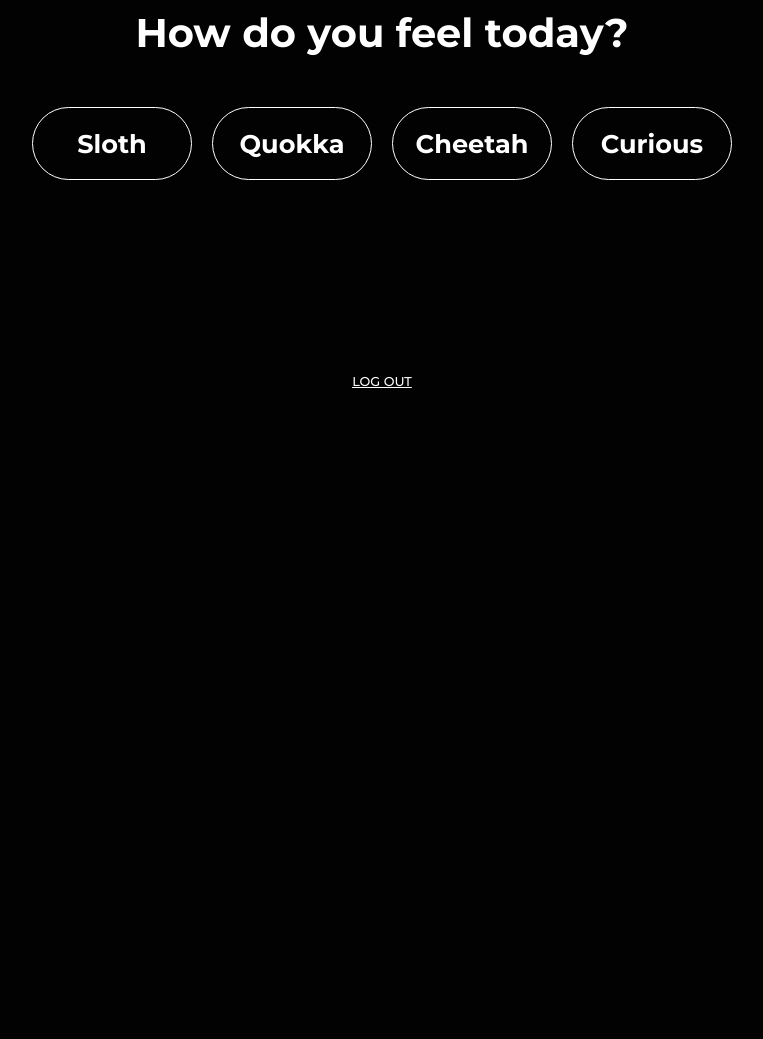
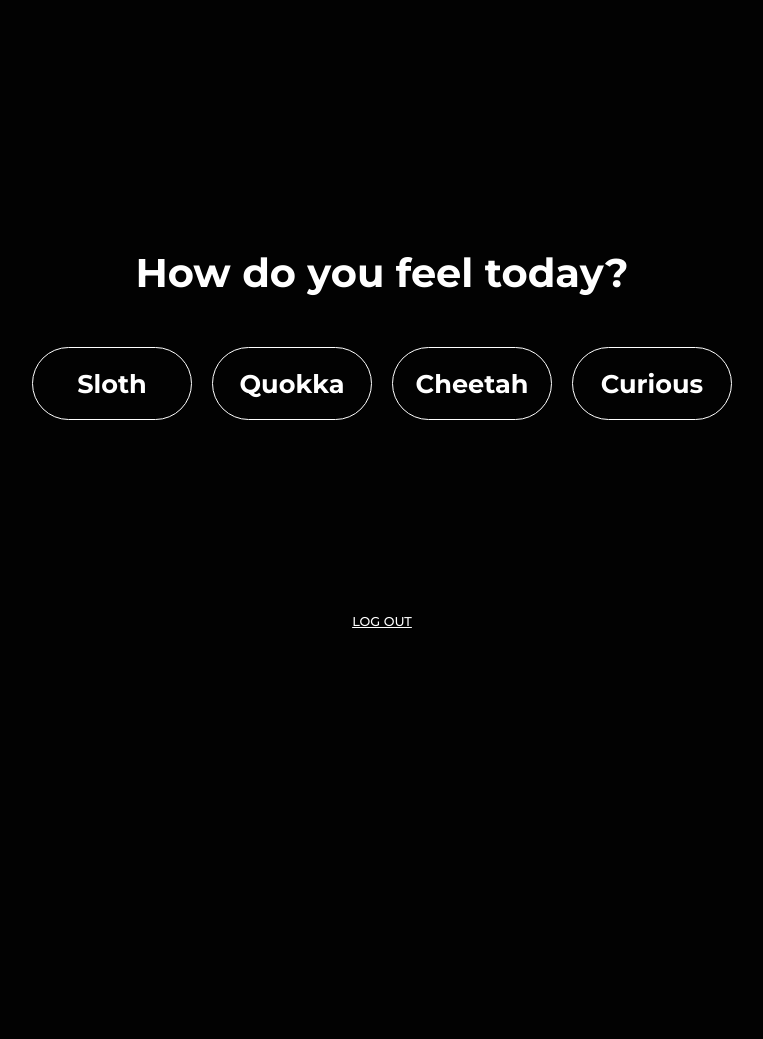
Before and after one commit to CinziaIsabelFerrari/Spotify_Personalised_Playlist, a Flask app: template webapp/templates/moodpage.html in a window 1280 px wide. Shown: the top 1039 px of the page, without its empty margins (258-1021 px from the left). Before the commit the page ends 388 px from the top, so only its background shows below. Run offline with Flask 2, Linux system fonts and the light colour scheme; the template is opened without the code that fills it, so the values that code supplies are empty; some libraries are stand-ins or nearby versions.

Commit message:
margin fix

```diff
--- a/webapp/static/css/style.css
+++ b/webapp/static/css/style.css
@@ -12,6 +12,10 @@ body {
   /* margin: 15em auto; */
   margin: 0;
   overflow: hidden;
+}
+
+.mood{
+  margin: 15em auto;
 }
 
 .page {
--- a/webapp/templates/moodpage.html
+++ b/webapp/templates/moodpage.html
@@ -23,7 +23,7 @@
     });
   </script>
 
-    <div class="home">
+    <div class="home mood">
       <div class="t2">How do you feel today?</div>
 
       <div class="boxes">
```
